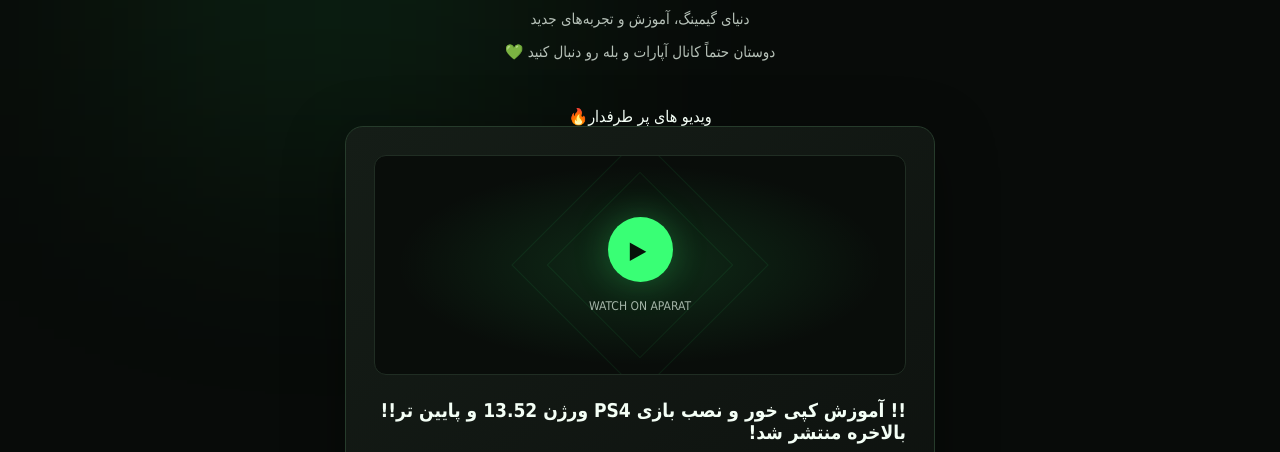
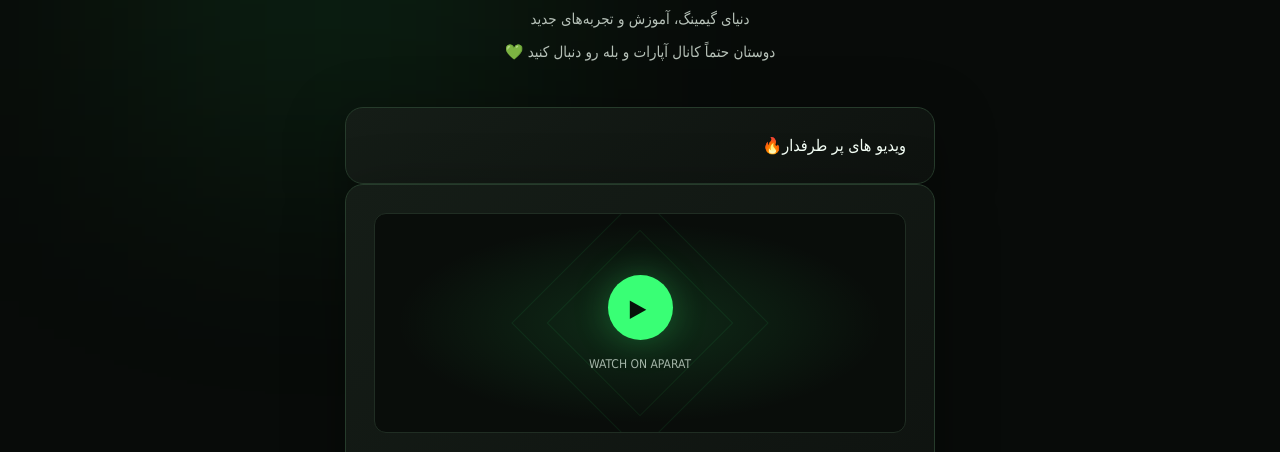
Before and after one commit to kasratndev/SHKTN.GAMING.SHOW, a plain HTML site: page index.html in a window 1280 px wide. Shown: the part 323-775 px from the top of the page. Drawn offline with Linux system fonts and the light colour scheme.

Commit message:
Update index.html

```diff
--- a/index.html
+++ b/index.html
@@ -370,7 +370,7 @@
         <br>
         دوستان حتماً کانال آپارات و بله رو دنبال کنید 💚
     </p>
-    <section>ویدیو های پر طرفدار🔥</section>
+    <section class="video-card">ویدیو های پر طرفدار🔥</section>
   <!--!!!!!!!!!!!!!!!!!!!!!!!!!-->
     <section class="video-card">
         <a href="https://www.aparat.com/v/mfmgc36?refererRef=channel_page"
```
